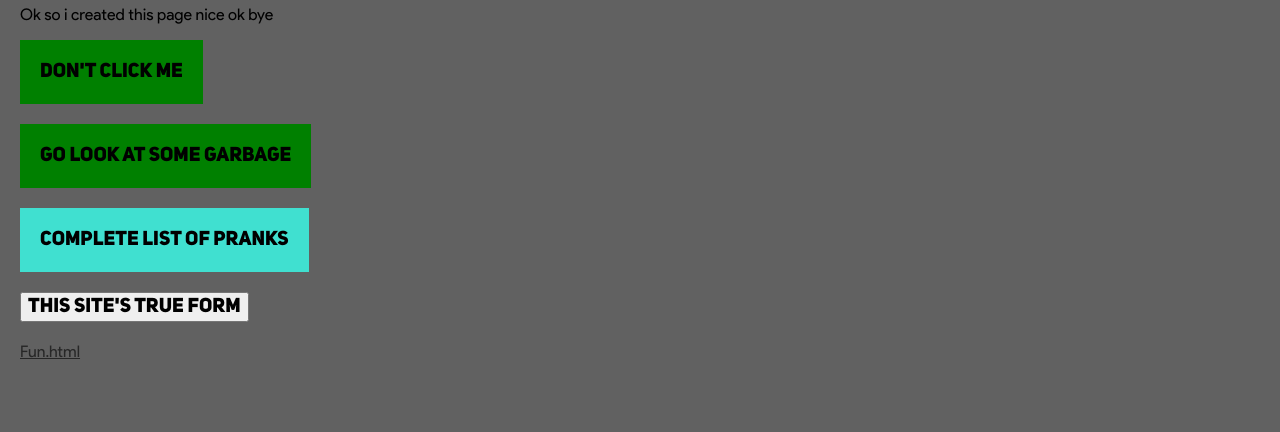
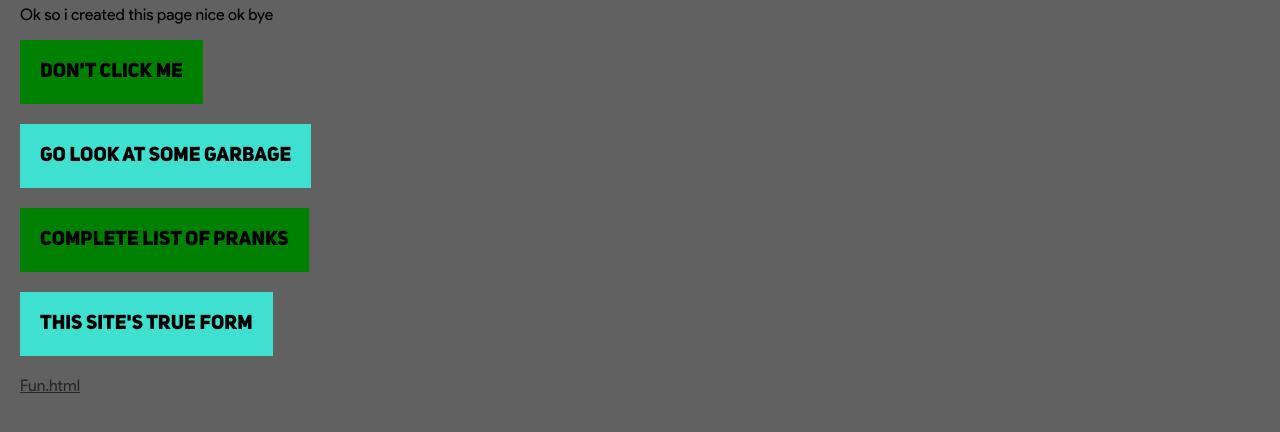
Before and after one commit to python9160/html, a plain HTML site: page fun/index.html in a window 1280 px wide. Shown: the part 174-606 px from the top of the page. Drawn offline with nearby package versions, Linux system fonts and the light colour scheme.

Commit message:
Visually Appealing Change

```diff
--- a/fun/style.css
+++ b/fun/style.css
@@ -1,4 +1,4 @@
-#plsdont, #plsdo {
+#plsdont {
   background: green;
   padding: 20px;
   border: green;
@@ -10,7 +10,19 @@ button {
   margin-bottom: 20px;
 }
 
+#plsdo {
+  background-color: turquoise;
+  padding: 20px;
+  border: turquoise
+}
+
 #lololol {
+  background-color: green;
+  padding: 20px;
+  border: green;
+}
+
+#truform {
   background-color: turquoise;
   padding: 20px;
   border: turquoise;
```
